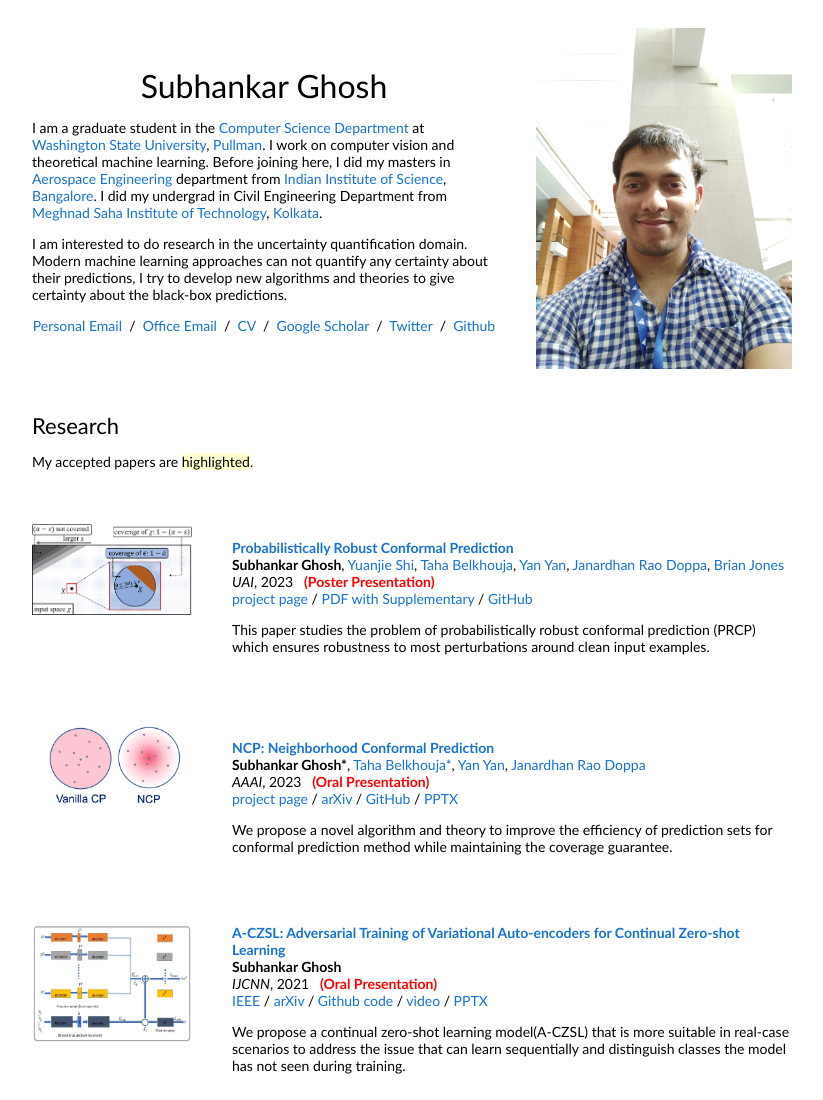
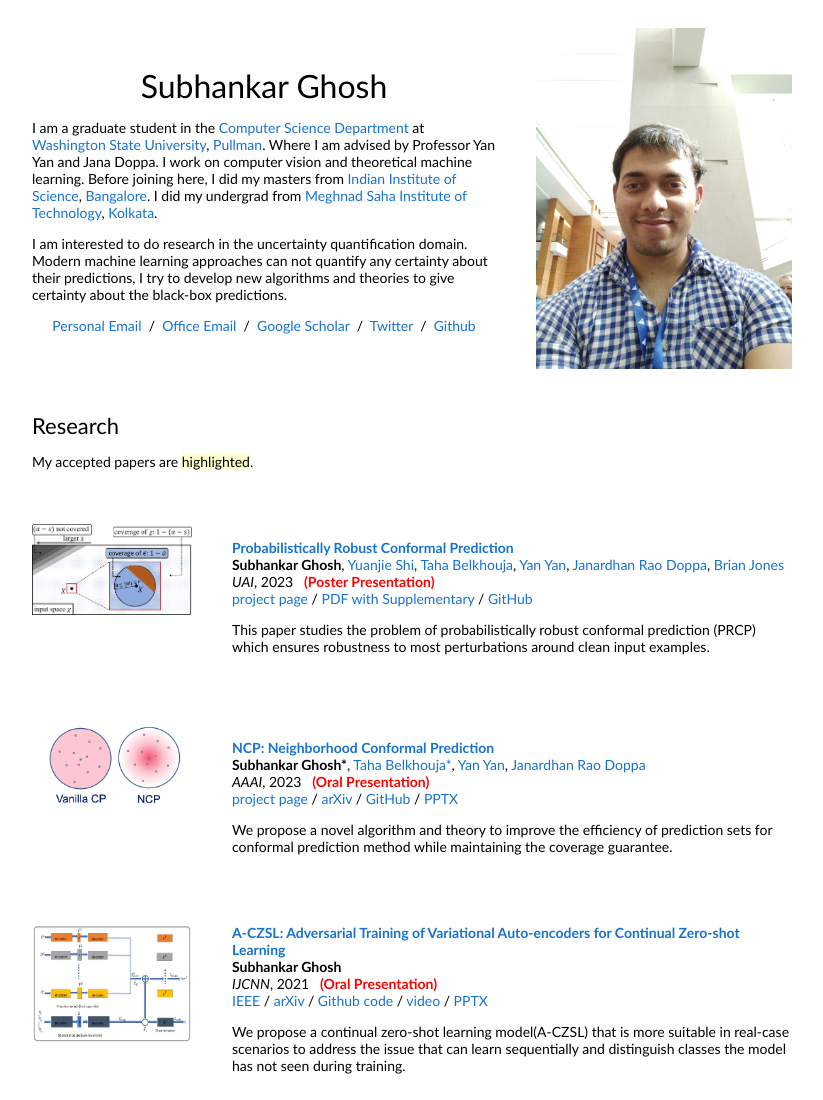
Before and after one commit to subhankarghoshss/website, a plain HTML site: page index.html in a window 1280 px wide. Shown: the top 1100 px of the page, without its empty margins (228-1051 px from the left). Drawn offline with Linux system fonts and the light colour scheme.

Commit message:
Update index.html

```diff
--- a/index.html
+++ b/index.html
@@ -20,7 +20,7 @@
               <p style="text-align:center">
                 <name>Subhankar Ghosh</name>
               </p>
-              <p>I am a graduate student in the <a href="https://school.eecs.wsu.edu/academics/undergraduate-program/computer-science/">Computer Science Department</a> at <a href="https://wsu.edu/">Washington State University</a>, <a href="https://en.wikipedia.org/wiki/Pullman,_Washington">Pullman</a>. I work on computer vision and theoretical machine learning. Before joining here, I did my masters in <a href="https://aero.iisc.ac.in/">Aerospace Engineering</a> department from <a href="https://iisc.ac.in/">Indian Institute of Science</a>, <a href="https://en.wikipedia.org/wiki/Bangalore">Bangalore</a>. I did my undergrad in Civil Engineering Department from <a href="https://msit.edu.in/">Meghnad Saha Institute of Technology</a>, <a href="https://en.wikipedia.org/wiki/Kolkata">Kolkata</a>.
+              <p>I am a graduate student in the <a href="https://school.eecs.wsu.edu/academics/undergraduate-program/computer-science/">Computer Science Department</a> at <a href="https://wsu.edu/">Washington State University</a>, <a href="https://en.wikipedia.org/wiki/Pullman,_Washington">Pullman</a>. Where I am advised by Professor Yan Yan and Jana Doppa. I work on computer vision and theoretical machine learning. Before joining here, I did my masters from <a href="https://iisc.ac.in/">Indian Institute of Science</a>, <a href="https://en.wikipedia.org/wiki/Bangalore">Bangalore</a>. I did my undergrad from <a href="https://msit.edu.in/">Meghnad Saha Institute of Technology</a>, <a href="https://en.wikipedia.org/wiki/Kolkata">Kolkata</a>.
               </p>
               <p>
                 I am interested to do research in the uncertainty quantification domain. Modern machine learning approaches can not quantify any certainty about their predictions, I try to develop new algorithms and theories to give certainty about the black-box predictions.
@@ -28,7 +28,6 @@
               <p style="text-align:center">
                 <a href="iisubho1@gmail.com">Personal Email</a> &nbsp/&nbsp
                 <a href="subhankar.ghosh@wsu.edu">Office Email</a> &nbsp/&nbsp
-                <a href="data/SubhankarCVweb.pdf">CV</a> &nbsp/&nbsp
                 <a href="https://scholar.google.com/citations?user=1Q73N6IAAAAJ&hl=en">Google Scholar</a> &nbsp/&nbsp
                 <a href="https://twitter.com/Subhank99240363">Twitter</a> &nbsp/&nbsp
                 <a href="https://github.com/1995subhankar1995/">Github</a>
```
